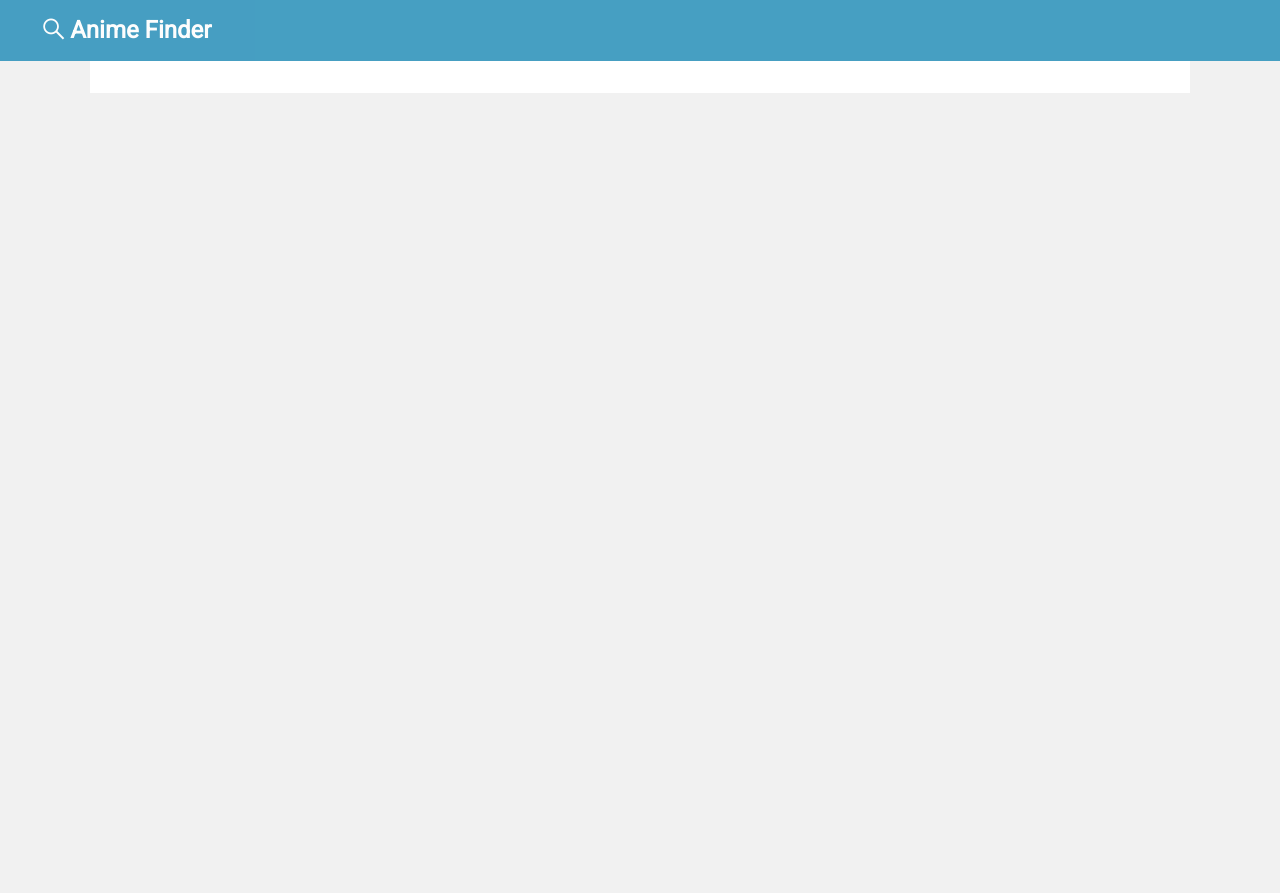
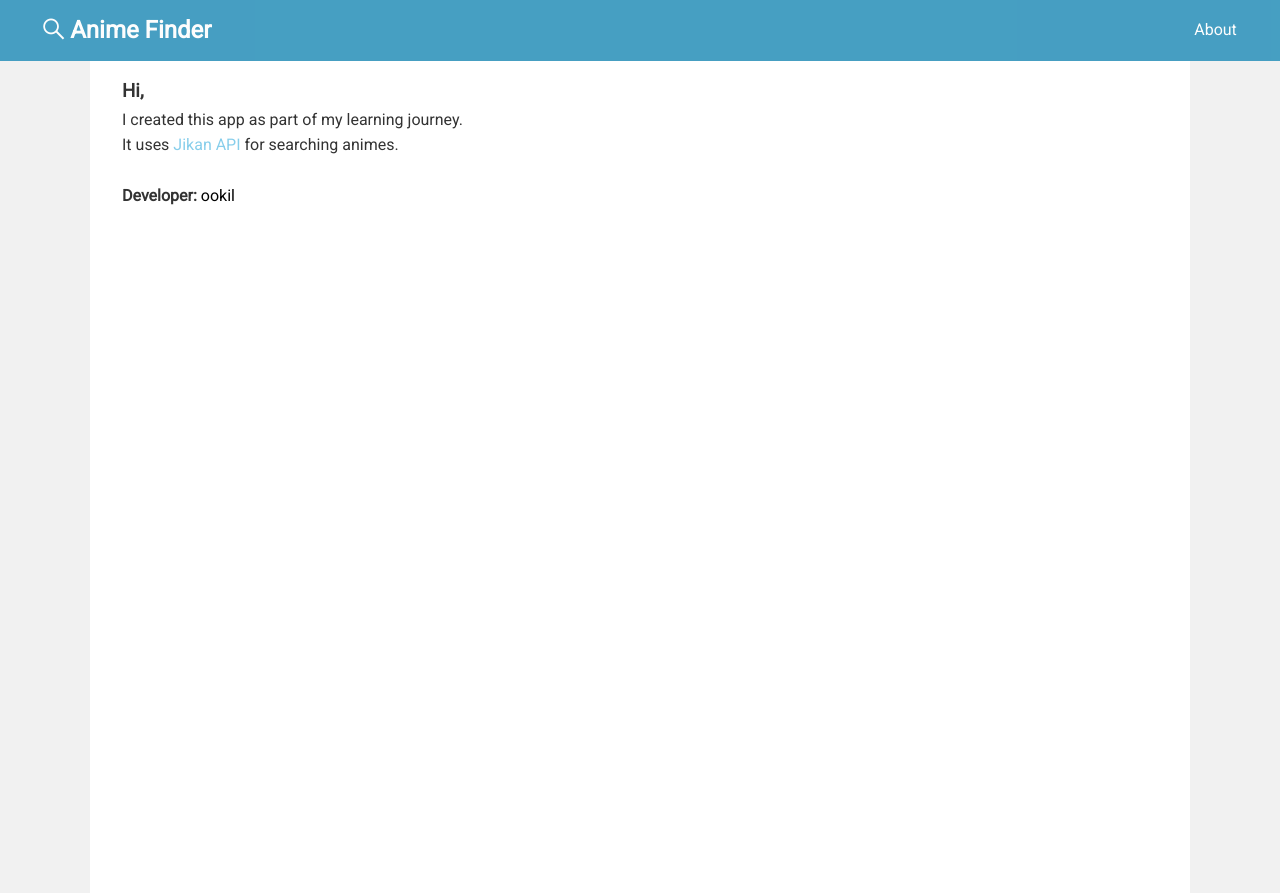
Before and after one commit to ookil/anime-finder, a React (Create React App) app: page /about in a window 1280 px wide. Before the commit the page ends 800 px from the top, so only its background shows below. Built offline with nearby package versions, Linux system fonts and the light colour scheme.

Commit message:
created about page

```diff
--- a/src/App.js
+++ b/src/App.js
@@ -3,6 +3,7 @@ import { BrowserRouter as Router, Switch, Route } from "react-router-dom";
 import "./App.scss";
 import Navbar from "./components/layout/Navbar";
 import Home from "./components/pages/Home";
+import About from './components/pages/About'
 import Anime from "./components/animes/Anime";
 import AnimeState from "./context/animes/AnimeState";
 
@@ -15,6 +16,7 @@ function App() {
           <div className="container">
             <Switch>
               <Route exact path="/" component={Home} />
+              <Route exact path="/about" component={About} />
               <Route exact path="/anime/:mal_id" component={Anime} />
             </Switch>
           </div>
--- a/src/components/layout/Navbar.js
+++ b/src/components/layout/Navbar.js
@@ -10,6 +10,11 @@ const Navbar = ({ icon, title }) => {
           <i className={icon} /> {title}
         </Link>
       </h1>
+      <ul>
+        <li>
+          <Link to="/about">About</Link>
+        </li>
+      </ul>
     </nav>
   );
 };
@@ -20,8 +25,8 @@ Navbar.defaultProps = {
 };
 
 Navbar.propTypes = {
-    title: PropTypes.string.isRequired,
-    icon: PropTypes.string.isRequired,
-}
+  title: PropTypes.string.isRequired,
+  icon: PropTypes.string.isRequired,
+};
 
 export default Navbar;
--- /dev/null
+++ b/src/components/pages/About.js
@@ -0,0 +1,18 @@
+import React from "react";
+
+const About = () => {
+  return (
+    <div style={{ height: "800px" }}>
+      <h3>Hi,</h3>
+      <p>I created this app as part of my learning journey.</p>
+      <p>
+        It uses <a aria-label="Jikan API link" href="https://jikan.docs.apiary.io/" style={{color: "skyblue"}} >Jikan API </a>
+        for searching animes.
+      </p>
+      <br/>
+      <p><strong>Developer: </strong><a href="https://github.com/ookil?tab=repositories">ookil</a></p>
+    </div>
+  );
+};
+
+export default About
```
